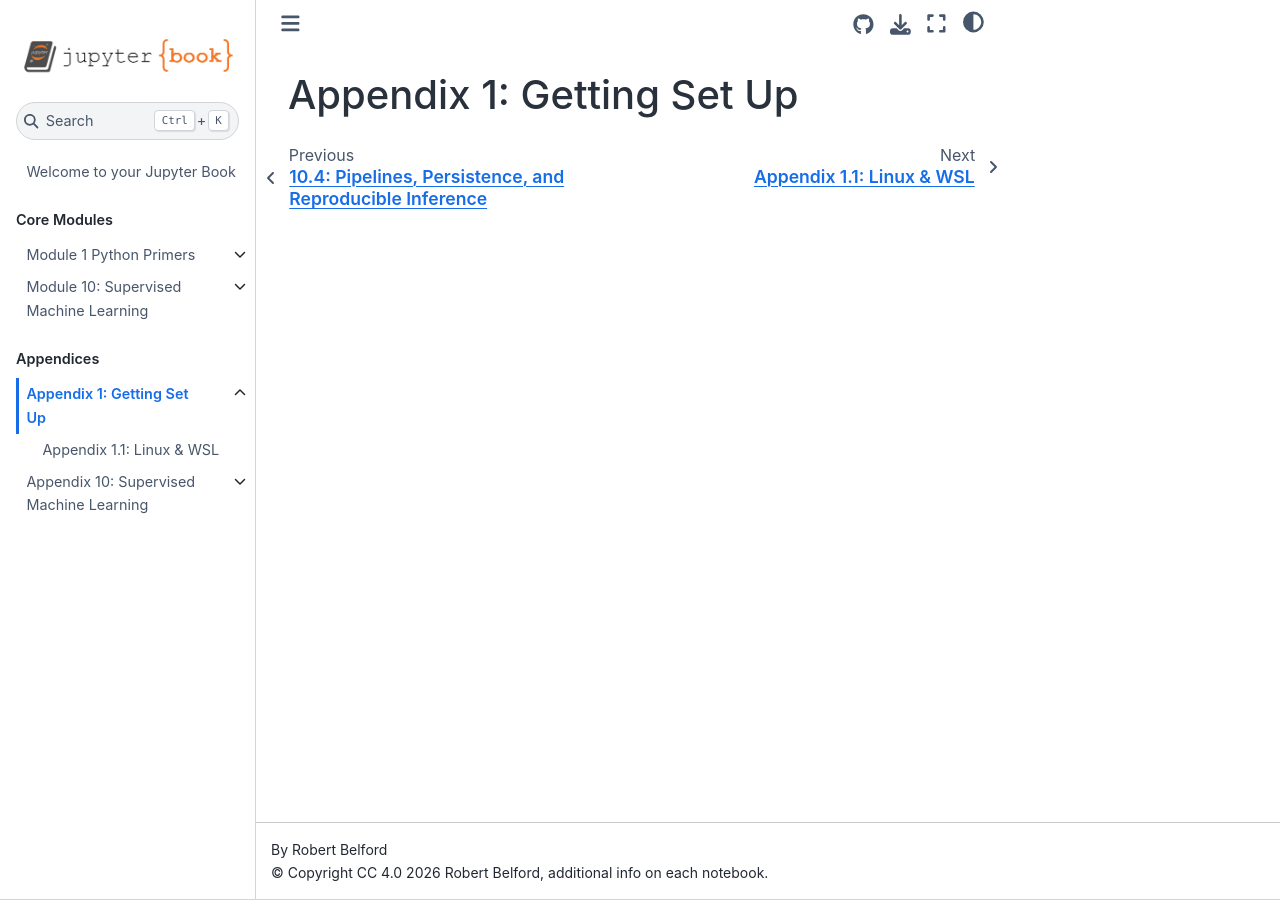
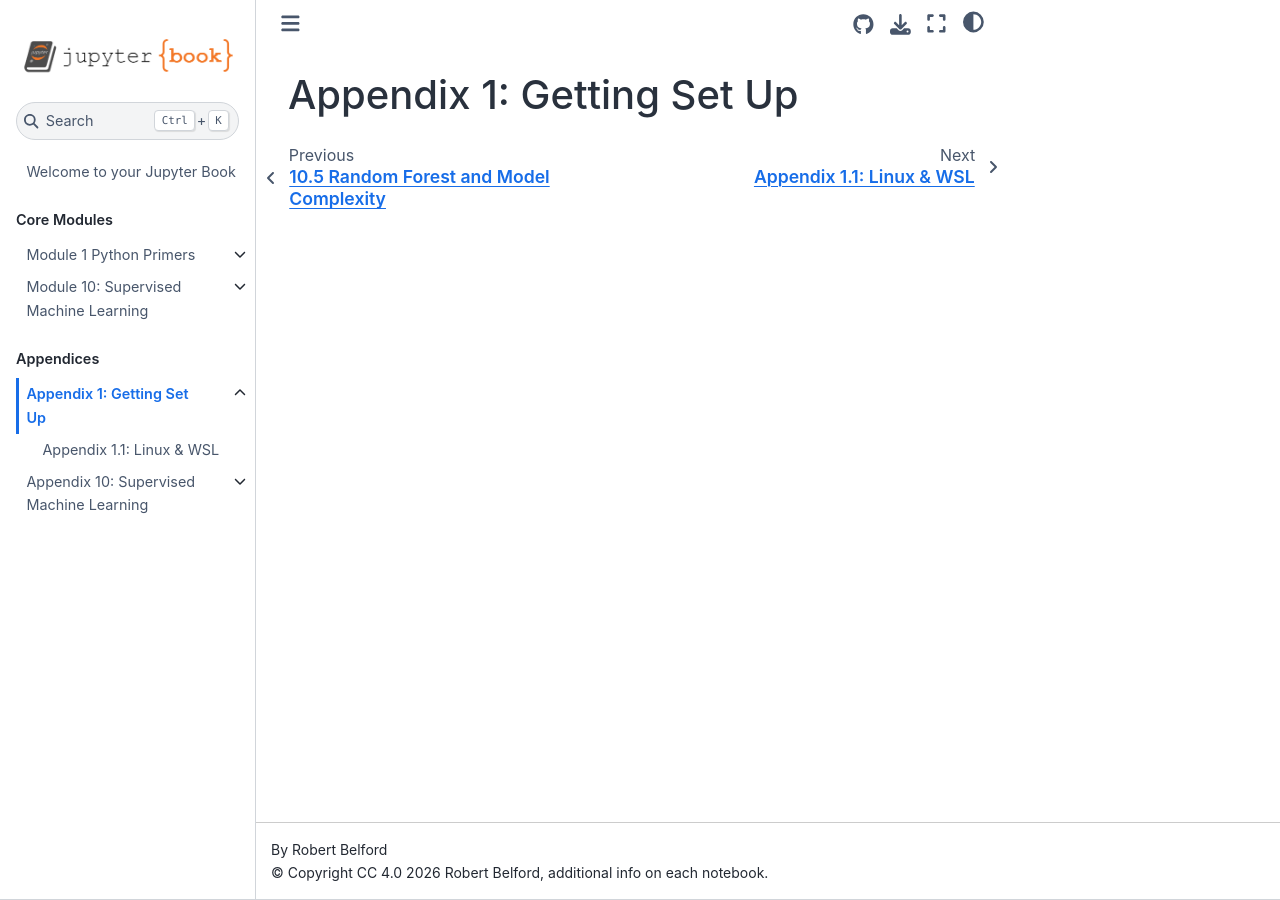
Before and after one commit to rebelford/2026Cheminformatics, a Jupyter Book: the page built from content/appendices/App_1/README.md, in a window 1280 px wide. Built offline with Jupyter Book 1.0.4 settings and Sphinx 7.4.7 and the Sphinx Book theme 1.1.4, drawn with Linux system fonts in a browser that asks for light colours; pages that are not in the unit, such as notebooks, are missing from menus; a script that is not in the unit is left out.

Commit message:
add module 10.5

```diff
--- a/_toc.yml
+++ b/_toc.yml
@@ -15,6 +15,7 @@ parts:
       - file: content/modules/10_SupervisedML/10_2_NB_model_construction_workflow
       - file: content/modules/10_SupervisedML/10_3_model_evaluation
       - file: content/modules/10_SupervisedML/10_4_Pipelines
+      - file: content/modules/10_SupervisedML/10_5_RD_Model_Complexity
 
   - caption: Appendices
     chapters:
```
